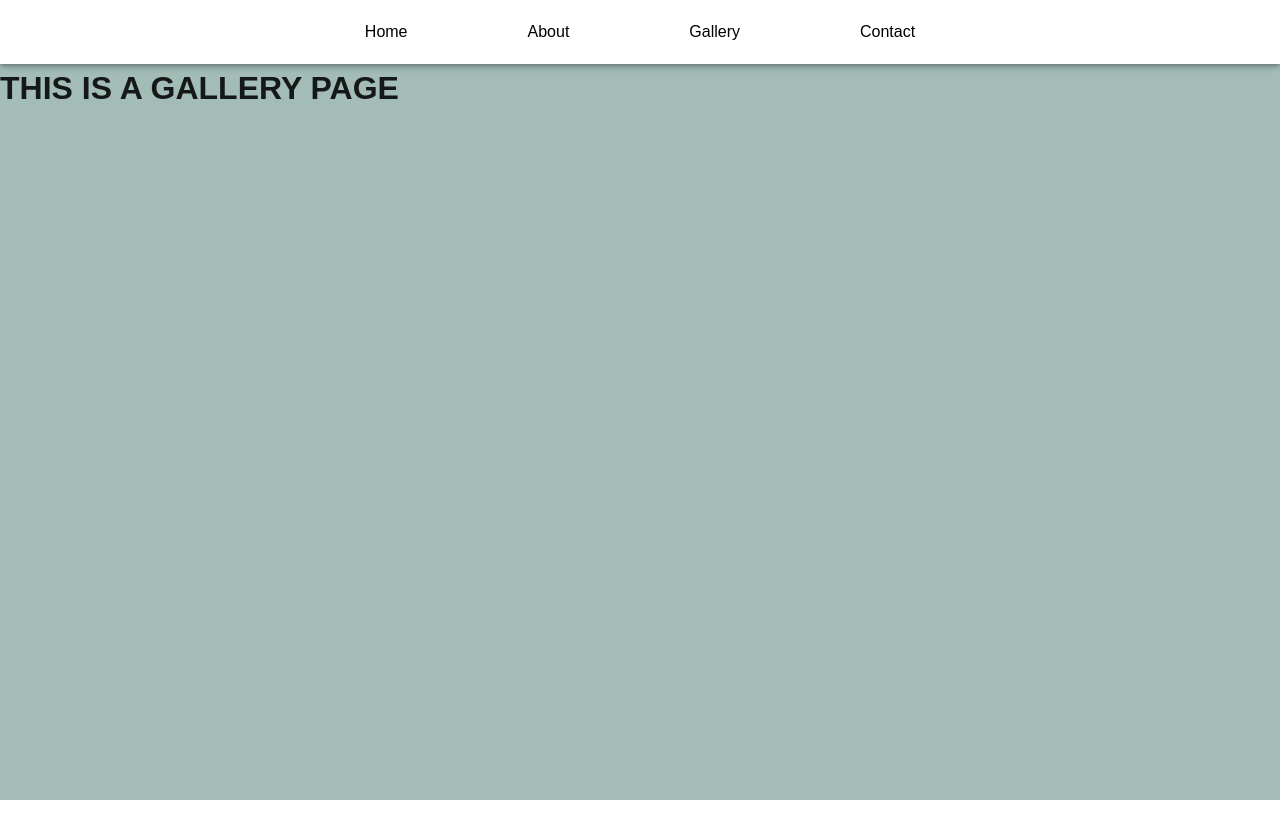
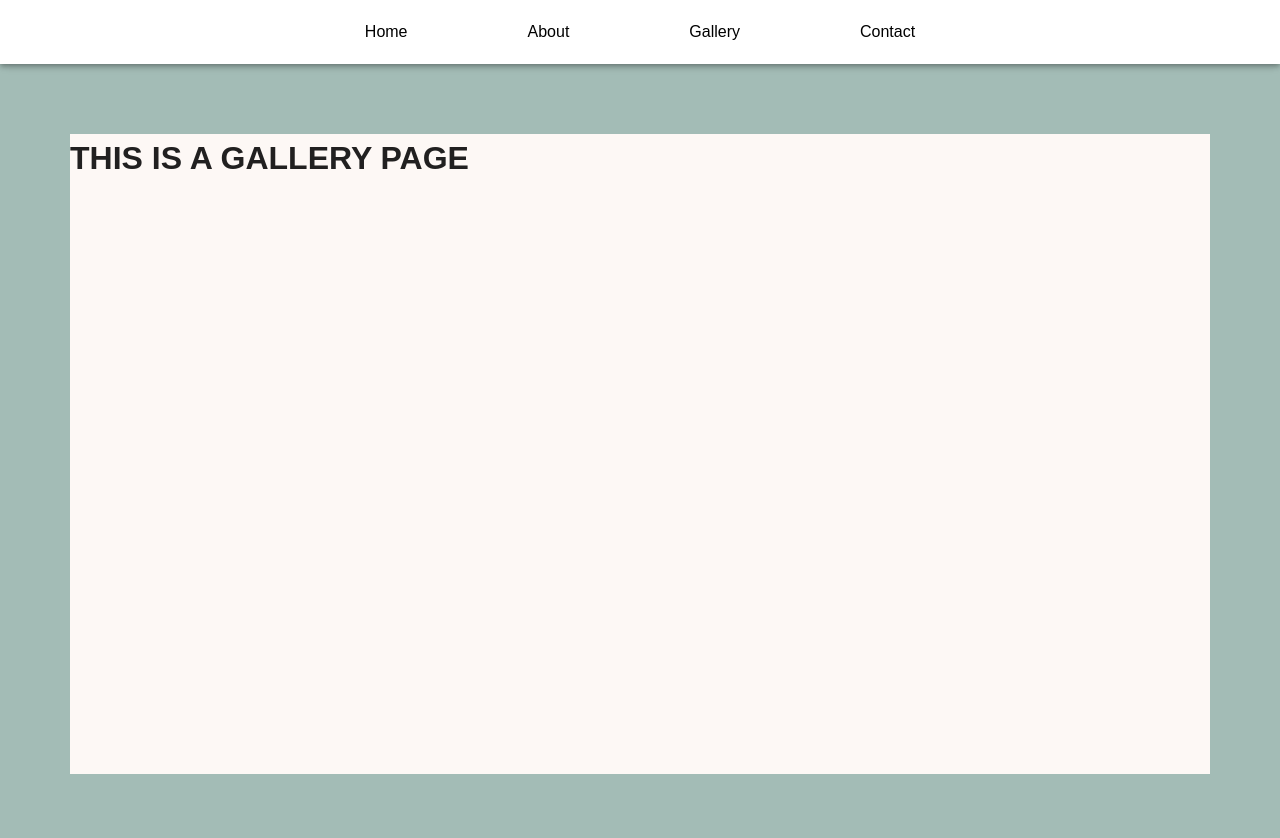
Before and after one commit to beefjerks/website-portfolio, a Vue app: page /Gallery in a window 1280 px wide. Shown: the top 838 px of the page. Before the commit the page ends 800 px from the top, so only its background shows below. Built offline with nearby package versions, Linux system fonts and the light colour scheme; a web font is replaced by a local one.

Commit message:
Pages sorted

```diff
--- a/src/views/About.vue
+++ b/src/views/About.vue
@@ -1,5 +1,6 @@
 <template>
-  <div class="wrapper-1">
+<div class="wrapper">
+  <section>
     <div class="img-container">
       <img src="" alt="placeholder">
     </div>
@@ -7,13 +8,26 @@
       <h1>This is a about page</h1>
 
     </div>
-  </div>
+  </section>
+
+  <section>
+    <div class="img-container">
+      <img src="" alt="placeholder">
+    </div>
+    <div class="about">
+      <h1>This is a about page</h1>
+
+    </div>
+  </section>
+
+</div>
+
 
 </template>
 
 <style lang="scss" scoped>
 
-.wrapper-1 {
+section {
   width: calc(100% - 70px * 2);
   height: 80vh;
   background-color: #FDF8F5;
@@ -21,7 +35,7 @@
   display: flex;
 }
 
-.wrapper-1 .img-container {
+section > div {
   width: 50%;
 
 
--- a/src/views/Gallery.vue
+++ b/src/views/Gallery.vue
@@ -1,16 +1,28 @@
 <template>
-    <div>
-        <h1>This is a gallery page</h1>
+  <div class="wrapper">
+    <div class="home">
+      <h1>This is a gallery page</h1>
 
     </div>
+  </div>
+
 </template>
+
+<style lang="scss" scoped>
+
+.wrapper {
+  width: calc(100% - 70px * 2);
+  height: 80vh;
+  background-color: #FDF8F5;
+  margin: 70px;
+  display: flex;
+}
+
+
+</style>
 
 <script>
     export default {
 
     }
 </script>
-
-<style lang="scss" scoped>
-
-</style>
```
